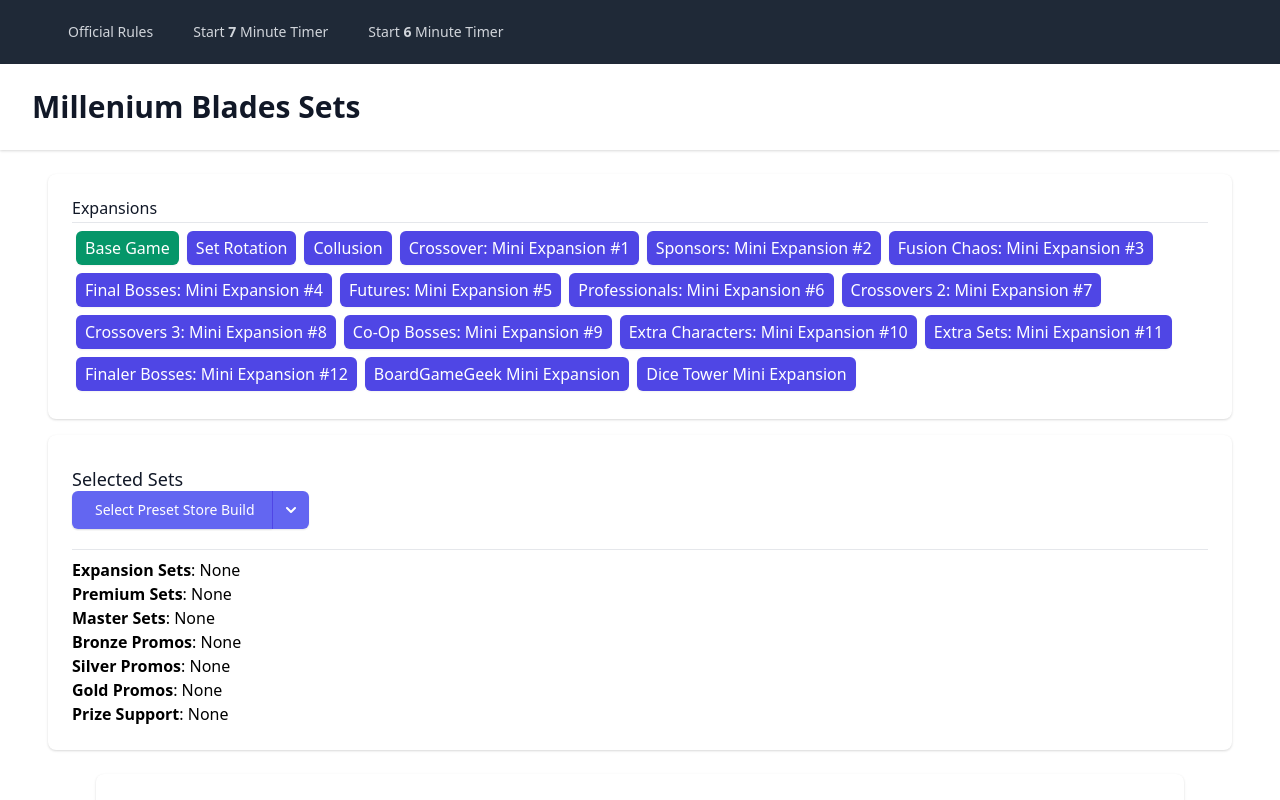
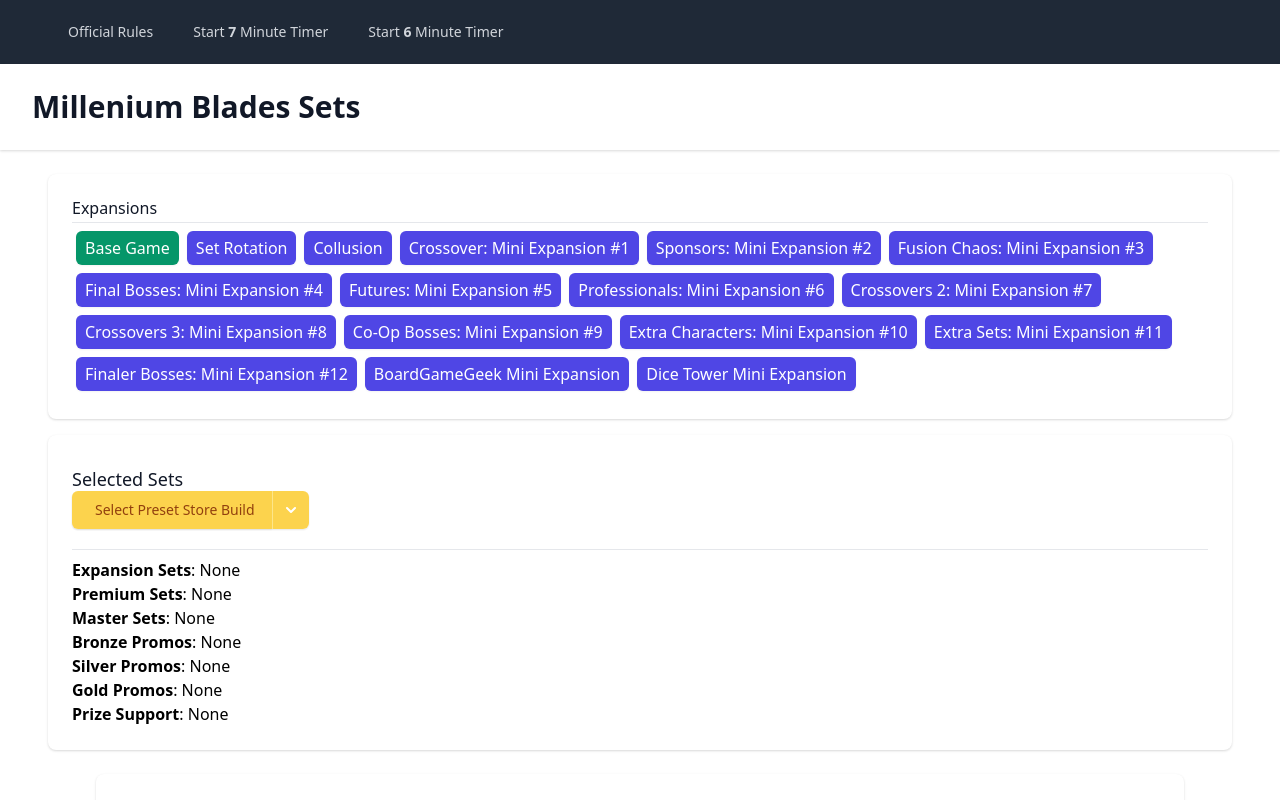
Before and after one commit to arranf/millennium-blades, a Svelte app: page / in a window 1280 px wide. Shown: the top 800 px of the page. Built offline with nearby package versions, Linux system fonts and the light colour scheme.

Commit message:
tweak: alarm sound to be less harsh

```diff
--- a/src/PresetSelector.svelte
+++ b/src/PresetSelector.svelte
@@ -41,14 +41,14 @@
       Select preset store build
     </label>
     <div class="relative">
-      <div class="inline-flex shadow-sm rounded-md divide-x divide-indigo-600">
-        <div class="relative z-0 inline-flex shadow-sm rounded-md divide-x divide-indigo-600">
-          <div class="relative inline-flex items-center bg-indigo-500 py-2 pl-3 pr-4 border border-transparent rounded-l-md shadow-sm text-white">
-            <p class="ml-2.5 text-sm font-medium">
+      <div class="inline-flex shadow-sm rounded-md divide-x divide-yellow-200">
+        <div class="relative z-0 inline-flex shadow-sm rounded-md divide-x divide-yellow-200">
+          <div class="relative inline-flex items-center bg-yellow-300 py-2 pl-3 pr-4 border border-transparent rounded-l-md shadow-sm text-yellow-800">
+            <p class="ml-2.5 text-sm">
               Select Preset Store Build
             </p>
           </div>
-          <button on:click={() => dropdownActive = !dropdownActive} type="button" class="relative inline-flex items-center bg-indigo-500 p-2 rounded-l-none rounded-r-md text-sm font-medium text-white hover:bg-indigo-600 focus:outline-none focus:z-10 focus:ring-2 focus:ring-offset-2 focus:ring-offset-gray-50 focus:ring-indigo-500" aria-haspopup="listbox" aria-expanded="true" aria-labelledby="listbox-label">
+          <button on:click={() => dropdownActive = !dropdownActive} type="button" class="relative inline-flex items-center bg-yellow-300 p-2 rounded-l-none rounded-r-md text-sm font-medium text-yellow-800 hover:bg-yellow-400 focus:outline-none focus:z-10 focus:ring-2 focus:ring-offset-2 focus:ring-offset-gray-50 focus:ring-yellow-200" aria-haspopup="listbox" aria-expanded="true" aria-labelledby="listbox-label">
             <!-- Heroicon name: solid/chevron-down -->
             <svg class="h-5 w-5 text-white" xmlns="http://www.w3.org/2000/svg" viewBox="0 0 20 20" fill="currentColor" aria-hidden="true">
               <path fill-rule="evenodd" d="M5.293 7.293a1 1 0 011.414 0L10 10.586l3.293-3.293a1 1 0 111.414 1.414l-4 4a1 1 0 01-1.414 0l-4-4a1 1 0 010-1.414z" clip-rule="evenodd" />
```
Also changed, not shown: 1 other file (tests, documents, lock files or other folders).
